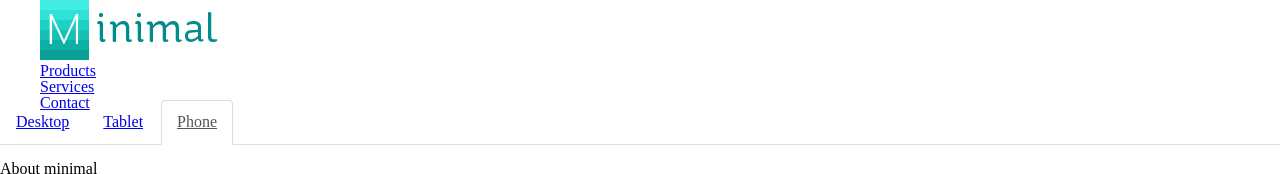
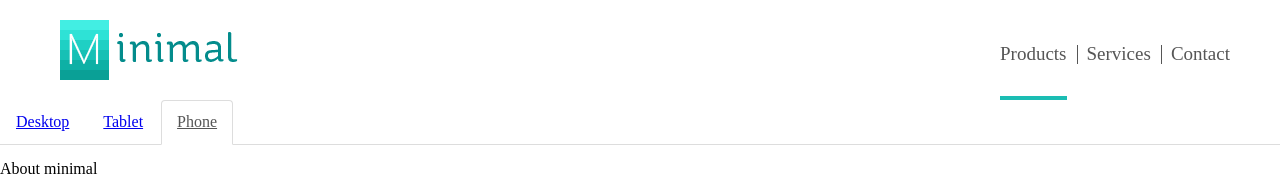
Before and after one commit to goldensite/minimal-template, a plain HTML site: page index.html in a window 1280 px wide. Shown: the top 174 px of the page. Drawn offline with nearby package versions, Linux system fonts and the light colour scheme.

Commit message:
Header styles

```diff
--- a/assets/sass/_header.scss
+++ b/assets/sass/_header.scss
@@ -1,8 +1,57 @@
+
+// Main menu setings
+$main-nav-link-color:                 #565656;
+$main-nav-font-size:                  19px;
+$main-nav-active-indicator-color:     #1BBDB3;
 
 
 header {
   height: 100px;
   .logo {
-
+    $logo-path: '../../images/minimal-logo.png' !default;
+    float: left;
+    margin-left: 20px;
+    margin-top: 20px;
+    width: image-width($logo-path);
+    height: image-height($logo-path);
+  }
+  .main-nav {
+    float: right;
+    font-size: $main-nav-font-size;
+    li {
+      float: left;
+      a {
+        color: $main-nav-link-color;
+        text-decoration: none;
+        float: left;
+        height: 92px;
+        line-height: 100px;
+        margin: 0 10px;
+        border: solid #fff;
+        border-width: 4px 0;
+        position: relative;
+        &:before {
+          content: "";
+          display: block;
+          width: 1px;
+          height: $main-nav-font-size;
+          background: $main-nav-link-color;
+          position: absolute;
+          top: 41px;
+          left: -10px;
+        }
+        &:hover {
+          border-bottom-color: lighten($main-nav-active-indicator-color, 40%);
+        }
+      }
+      &.current a {
+        border-bottom-color: $main-nav-active-indicator-color;
+      }
+      &:first-child{
+        a:before {
+          display: none;
+        }
+      }
+    }
   }
 }
--- a/index.html
+++ b/index.html
@@ -18,7 +18,7 @@
       <div class="row">
         <img src="images/minimal-logo.png" class="logo">
 
-        <nav>
+        <nav class="main-nav">
           <ul>
             <li class="current"><a href="#">Products</a></li>
             <li><a href="#">Services</a></li>
```
Also changed, not shown: assets/css/screen.css.
